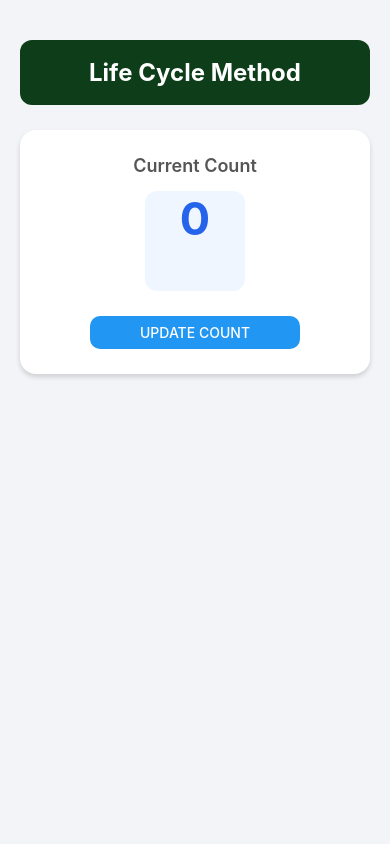
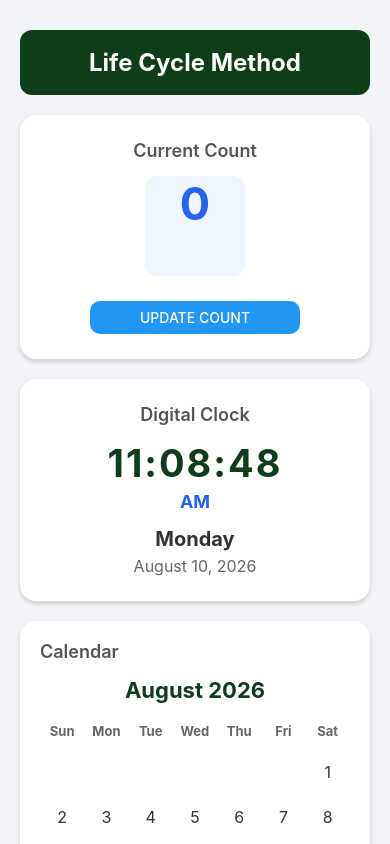
Before and after one commit to hvjha/React_Native, a React Native app: screen / in a window 390 px wide. Built offline with nearby package versions, Linux system fonts and the light colour scheme.

Commit message:
calender digital clock

```diff
--- a/src/lessons/10_LifeCycle.tsx
+++ b/src/lessons/10_LifeCycle.tsx
@@ -1,20 +1,100 @@
 import React, { useEffect, useState } from 'react';
-import { View, Text, StyleSheet, Button } from 'react-native';
+import {
+    View,
+    Text,
+    StyleSheet,
+    Button,
+    ScrollView,
+} from 'react-native';
 
 const LifeCycle = () => {
     const [count, setCount] = useState(0);
+    const [date, setDate] = useState(new Date());
 
+    const currentMonth = date.getMonth();
+    const currentYear = date.getFullYear();
+    const currentDate = date.getDate();
+
+    // Count useEffect
     useEffect(() => {
         console.warn('count changed', count);
     }, [count]);
 
+    // Clock useEffect
+    useEffect(() => {
+        const timer = setInterval(() => {
+            setDate(new Date());
+        }, 1000);
+
+        return () => clearInterval(timer);
+    }, []);
+
+    // Time
+    const hours = date.getHours();
+    const minutes = date.getMinutes();
+    const seconds = date.getSeconds();
+
+    const displayHours = hours % 12 || 12;
+    const ampm = hours >= 12 ? 'PM' : 'AM';
+
+    const formatTime = (value) => {
+        return value.toString().padStart(2, '0');
+    };
+
+    // Day
+    const day = date.toLocaleDateString('en-US', {
+        weekday: 'long',
+    });
+
+    // Full date
+    const calendarDate = date.toLocaleDateString('en-US', {
+        day: 'numeric',
+        month: 'long',
+        year: 'numeric',
+    });
+
+    // Calendar
+    const monthName = date.toLocaleDateString('en-US', {
+        month: 'long',
+    });
+
+    const firstDay = new Date(
+        currentYear,
+        currentMonth,
+        1
+    ).getDay();
+
+    const daysInMonth = new Date(
+        currentYear,
+        currentMonth + 1,
+        0
+    ).getDate();
+
+    const days = [];
+
+    // Empty spaces before first day
+    for (let i = 0; i < firstDay; i++) {
+        days.push('');
+    }
+
+    // Dates
+    for (let i = 1; i <= daysInMonth; i++) {
+        days.push(i);
+    }
+
     return (
-        <View style={style.container}>
+        <ScrollView
+            style={style.container}
+            contentContainerStyle={style.content}
+            showsVerticalScrollIndicator={false}
+        >
 
+            {/* Header */}
             <Text style={style.textHeader}>
                 Life Cycle Method
             </Text>
 
+            {/* Counter Card */}
             <View style={style.card}>
 
                 <Text style={style.label}>
@@ -34,17 +114,108 @@ const LifeCycle = () => {
 
             </View>
 
-        </View>
+            {/* Digital Clock Card */}
+            <View style={style.digitalCard}>
+
+                <Text style={style.label}>
+                    Digital Clock
+                </Text>
+
+                <Text style={style.clock}>
+                    {formatTime(displayHours)}:
+                    {formatTime(minutes)}:
+                    {formatTime(seconds)}
+                </Text>
+
+                <Text style={style.ampm}>
+                    {ampm}
+                </Text>
+
+                <Text style={style.day}>
+                    {day}
+                </Text>
+
+                <Text style={style.calendar}>
+                    {calendarDate}
+                </Text>
+
+            </View>
+
+            {/* Calendar Card */}
+            <View style={style.calendarCard}>
+
+                <Text style={style.label}>
+                    Calendar
+                </Text>
+
+                <Text style={style.month}>
+                    {monthName} {currentYear}
+                </Text>
+
+                {/* Week Days */}
+                <View style={style.weekRow}>
+                    <Text style={style.weekDay}>Sun</Text>
+                    <Text style={style.weekDay}>Mon</Text>
+                    <Text style={style.weekDay}>Tue</Text>
+                    <Text style={style.weekDay}>Wed</Text>
+                    <Text style={style.weekDay}>Thu</Text>
+                    <Text style={style.weekDay}>Fri</Text>
+                    <Text style={style.weekDay}>Sat</Text>
+                </View>
+
+                {/* Calendar Dates */}
+                <View style={style.calendarGrid}>
+
+                    {days.map((day, index) => {
+
+                        const isToday = day === currentDate;
+
+                        return (
+                            <View
+                                key={index}
+                                style={style.dayBox}
+                            >
+                                <View
+                                    style={[
+                                        style.dayCircle,
+                                        isToday && style.today,
+                                    ]}
+                                >
+                                    <Text
+                                        style={[
+                                            style.dayText,
+                                            isToday && style.todayText,
+                                        ]}
+                                    >
+                                        {day}
+                                    </Text>
+                                </View>
+                            </View>
+                        );
+                    })}
+
+                </View>
+
+            </View>
+
+        </ScrollView>
     );
 };
 
 const style = StyleSheet.create({
+
+    // Main ScrollView
     container: {
         flex: 1,
         backgroundColor: '#f2f4f7',
-        padding: 20,
     },
 
+    content: {
+        padding: 20,
+        paddingBottom: 40,
+    },
+
+    // Header
     textHeader: {
         fontSize: 24,
         fontWeight: 'bold',
@@ -53,16 +224,18 @@ const style = StyleSheet.create({
         paddingVertical: 18,
         borderRadius: 12,
         textAlign: 'center',
-        marginTop: 20,
-        marginBottom: 25,
+        marginTop: 10,
+        marginBottom: 20,
     },
 
+    // Common Card
     card: {
         backgroundColor: '#ffffff',
         borderRadius: 16,
         padding: 25,
         alignItems: 'center',
         elevation: 5,
+
         shadowColor: '#000',
         shadowOffset: {
             width: 0,
@@ -70,8 +243,48 @@ const style = StyleSheet.create({
         },
         shadowOpacity: 0.15,
         shadowRadius: 5,
+
+        marginBottom: 20,
     },
 
+    // Digital Clock
+    digitalCard: {
+        backgroundColor: '#ffffff',
+        borderRadius: 16,
+        padding: 25,
+        alignItems: 'center',
+        elevation: 5,
+
+        shadowColor: '#000',
+        shadowOffset: {
+            width: 0,
+            height: 3,
+        },
+        shadowOpacity: 0.15,
+        shadowRadius: 5,
+
+        marginBottom: 20,
+    },
+
+    // Calendar
+    calendarCard: {
+        backgroundColor: '#ffffff',
+        borderRadius: 16,
+        padding: 20,
+        elevation: 5,
+
+        shadowColor: '#000',
+        shadowOffset: {
+            width: 0,
+            height: 3,
+        },
+        shadowOpacity: 0.15,
+        shadowRadius: 5,
+
+        marginBottom: 20,
+    },
+
+    // Card Label
     label: {
         fontSize: 18,
         fontWeight: '600',
@@ -79,6 +292,7 @@ const style = StyleSheet.create({
         marginBottom: 15,
     },
 
+    // Counter
     text: {
         fontSize: 45,
         fontWeight: 'bold',
@@ -92,11 +306,101 @@ const style = StyleSheet.create({
         marginBottom: 25,
     },
 
+    // Button
     btn: {
         width: '70%',
         borderRadius: 10,
         overflow: 'hidden',
     },
+
+    // Clock
+    clock: {
+        fontSize: 38,
+        fontWeight: 'bold',
+        color: '#0d3d19',
+        letterSpacing: 2,
+        marginBottom: 5,
+    },
+
+    ampm: {
+        fontSize: 18,
+        fontWeight: 'bold',
+        color: '#2563eb',
+        marginBottom: 15,
+    },
+
+    day: {
+        fontSize: 20,
+        fontWeight: 'bold',
+        color: '#333',
+        marginBottom: 5,
+    },
+
+    calendar: {
+        fontSize: 16,
+        color: '#666',
+    },
+
+    // Month
+    month: {
+        fontSize: 22,
+        fontWeight: 'bold',
+        color: '#0d3d19',
+        textAlign: 'center',
+        marginBottom: 20,
+    },
+
+    // Week Row
+    weekRow: {
+        flexDirection: 'row',
+        width: '100%',
+        marginBottom: 10,
+    },
+
+    weekDay: {
+        width: '14.28%',
+        textAlign: 'center',
+        fontSize: 13,
+        fontWeight: 'bold',
+        color: '#666',
+    },
+
+    // Calendar Grid
+    calendarGrid: {
+        flexDirection: 'row',
+        flexWrap: 'wrap',
+        width: '100%',
+    },
+
+    dayBox: {
+        width: '14.28%',
+        height: 45,
+        justifyContent: 'center',
+        alignItems: 'center',
+    },
+
+    dayCircle: {
+        width: 35,
+        height: 35,
+        borderRadius: 18,
+        justifyContent: 'center',
+        alignItems: 'center',
+    },
+
+    dayText: {
+        fontSize: 16,
+        color: '#333',
+    },
+
+    // Today's date
+    today: {
+        backgroundColor: '#0d3d19',
+    },
+
+    todayText: {
+        color: '#ffffff',
+        fontWeight: 'bold',
+    },
 });
 
 export default LifeCycle;
```
